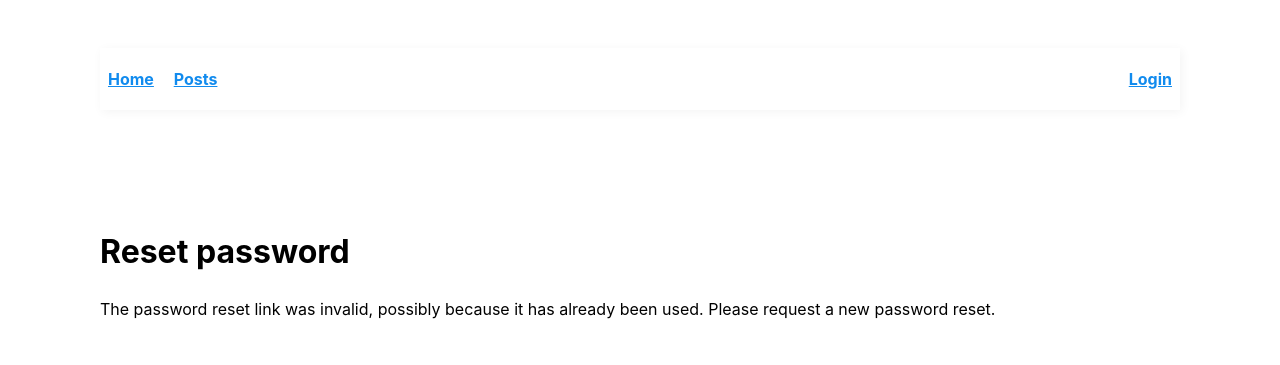
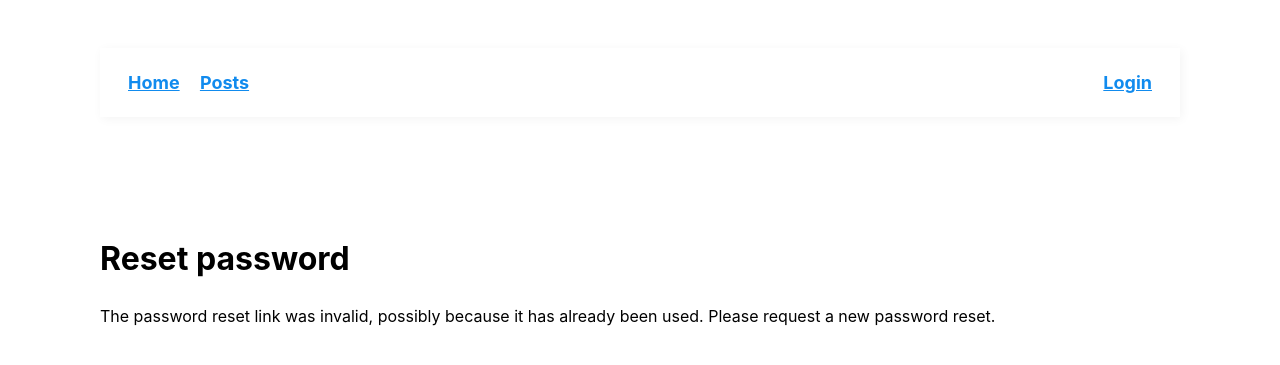
Before and after one commit to shunlog/MoldovaBlog, a Django app: a page that uses blog/templates/blog/base.html in a window 1280 px wide. Shown: the top 365 px of the page. Run offline with Django 4.2, Linux system fonts and the light colour scheme; some libraries are stand-ins or nearby versions.

Commit message:
style navbar and user page

```diff
--- a/blog/static/blog/style.css
+++ b/blog/static/blog/style.css
@@ -150,6 +150,9 @@ nav {
     font-weight: bold;
     justify-content: space-between;
     box-shadow: var(--box-shadow) var(--color-shadow);
+
+    font-size: large;
+    padding: 0 20px;
 }
 
 nav ul {
@@ -299,7 +302,7 @@ button,
 input[type="submit"] {
     border-radius: var(--border-radius);
     display: inline-block;
-    font-size: medium;
+    font-size: inherit;
     font-weight: bold;
     line-height: var(--line-height);
     margin: 0.5rem 0;
@@ -618,6 +621,7 @@ iframe {
 .profile-view {
     display: flex;
     flex-wrap: wrap;
+    gap: 40px;
 }
 
 .profile-view article:nth-of-type(1) {
```
